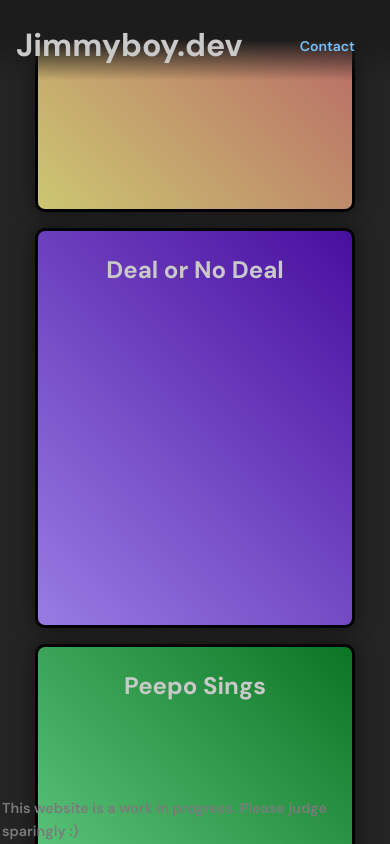
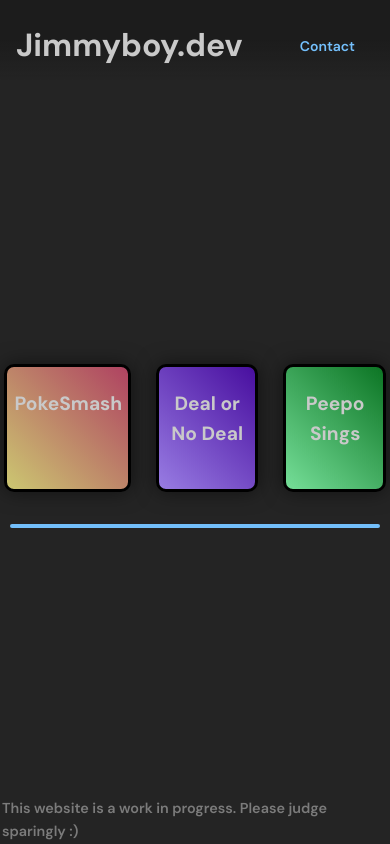
Before and after one commit to devJimmyboy/jimmyboy.dev, a React (Vite) app: page / in a window 390 px wide. Shown: the top 844 px of the page. Built offline with nearby package versions, Linux system fonts and the light colour scheme.

Commit message:
fix some responsiveness for mobile

```diff
--- a/src/components/DetailsPanel.tsx
+++ b/src/components/DetailsPanel.tsx
@@ -20,7 +20,7 @@
         style={{
           marginTop: '1em',
           borderRadius: '1rem',
-          background: 'linear-gradient(180deg, #1c1c1c 97%, transparent)',
+          background: '#1c1c1c',
           overflow: 'hidden',
         }}>
         {selected === 0 && (
@@ -29,7 +29,8 @@
             initial={{ opacity: 0 }}
             animate={{ opacity: 1 }}
             exit={{ opacity: 0 }}
-            style={{ width: '100%', height: '100%', display: 'flex', flexDirection: 'row', alignItems: 'center', position: 'relative' }}>
+            className="details-panel"
+            style={{ width: '100%', height: '100%', display: 'flex', alignItems: 'center', position: 'relative' }}>
             <div style={{ padding: '2em', width: '100%' }}>
               <Anchor href="https://pokesmash.xyz" target="poke-smash" style={{ fontSize: '2em', fontWeight: 700, color: '#ccc571' }}>
                 PokeSmash <Icon icon="fa6-solid:arrow-up-right-from-square" style={{ fontSize: '0.6em', marginLeft: '0.25em' }} />
@@ -49,7 +50,8 @@
             initial={{ opacity: 0 }}
             animate={{ opacity: 1 }}
             exit={{ opacity: 0 }}
-            style={{ width: '100%', height: '100%', display: 'flex', flexDirection: 'row', alignItems: 'center', position: 'relative' }}>
+            className="details-panel"
+            style={{ width: '100%', height: '100%', display: 'flex', alignItems: 'center', position: 'relative' }}>
             <div style={{ padding: '2em', width: '100%' }}>
               <Anchor href="https://deal-or-no-deal.pages.dev/" target="deal-or-no-deal" style={{ fontSize: '2em', fontWeight: 700, color: '#977be2' }}>
                 Twitch Deal or No Deal <Icon icon="fa6-solid:arrow-up-right-from-square" style={{ fontSize: '0.6em', marginLeft: '0.25em' }} />
@@ -69,7 +71,8 @@
             initial={{ opacity: 0 }}
             animate={{ opacity: 1 }}
             exit={{ opacity: 0 }}
-            style={{ width: '100%', height: '100%', display: 'flex', flexDirection: 'row', alignItems: 'center', position: 'relative' }}>
+            className="details-panel"
+            style={{ width: '100%', height: '100%', display: 'flex', alignItems: 'center', position: 'relative' }}>
             <div style={{ padding: '2em', width: '100%' }}>
               <Anchor href="https://sings.peepo.dev" target="peepo-sings" style={{ fontSize: '2em', fontWeight: 700, color: '#73dd96' }}>
                 Peepo Sings <Icon icon="fa6-solid:arrow-up-right-from-square" style={{ fontSize: '0.6em', marginLeft: '0.25em' }} />
--- a/src/components/PerspectiveCard.tsx
+++ b/src/components/PerspectiveCard.tsx
@@ -48,13 +48,12 @@
   })
   return (
     <motion.div
+      className="p-card"
       initial={{
         rotateZ: '-50deg',
         scale: 0.01,
       }}
       style={{
-        width: '20em',
-        height: '25em',
         background: 'linear-gradient(45deg, #f3ec78, #af4261)',
         perspective: '1000px 100px',
         rotateX: rotateX,
--- a/src/index.css
+++ b/src/index.css
@@ -1 +1,51 @@
 @import url('https://fonts.googleapis.com/css2?family=DM+Sans:ital,opsz,wght@0,9..40,100..1000;1,9..40,100..1000&display=swap');
+
+.details-panel {
+  flex-direction: column;
+  @media (min-width: 48em) {
+    flex-direction: row;
+  }
+}
+
+.details-panel img {
+  width: 100%;
+  height: 100%;
+  /* object-fit: cover; */
+
+  @media (min-width: 48em) {
+    width: 50%;
+    height: 100%;
+    border-left: 8px solid #ccc571;
+  }
+}
+
+.details-panel .details {
+  padding: 1em;
+  @media (min-width: 48em) {
+    padding: 2em;
+  }
+}
+
+.p-card {
+  height: 10em;
+  font-size: 0.8em;
+  aspect-ratio: 20/25;
+  padding: 0.5em;
+  text-align: center;
+  @media (min-width: 48em) {
+    height: 15em;
+    font-size: 1em;
+    padding: 1em;
+  }
+
+  @media (min-width: 64em) {
+    height: 20em;
+    font-size: 1.2em;
+    padding: 1.5em;
+  }
+  @media (min-width: 75em) {
+    height: 20em;
+    font-size: 1.2em;
+    padding: 1.5em;
+  }
+}
```
